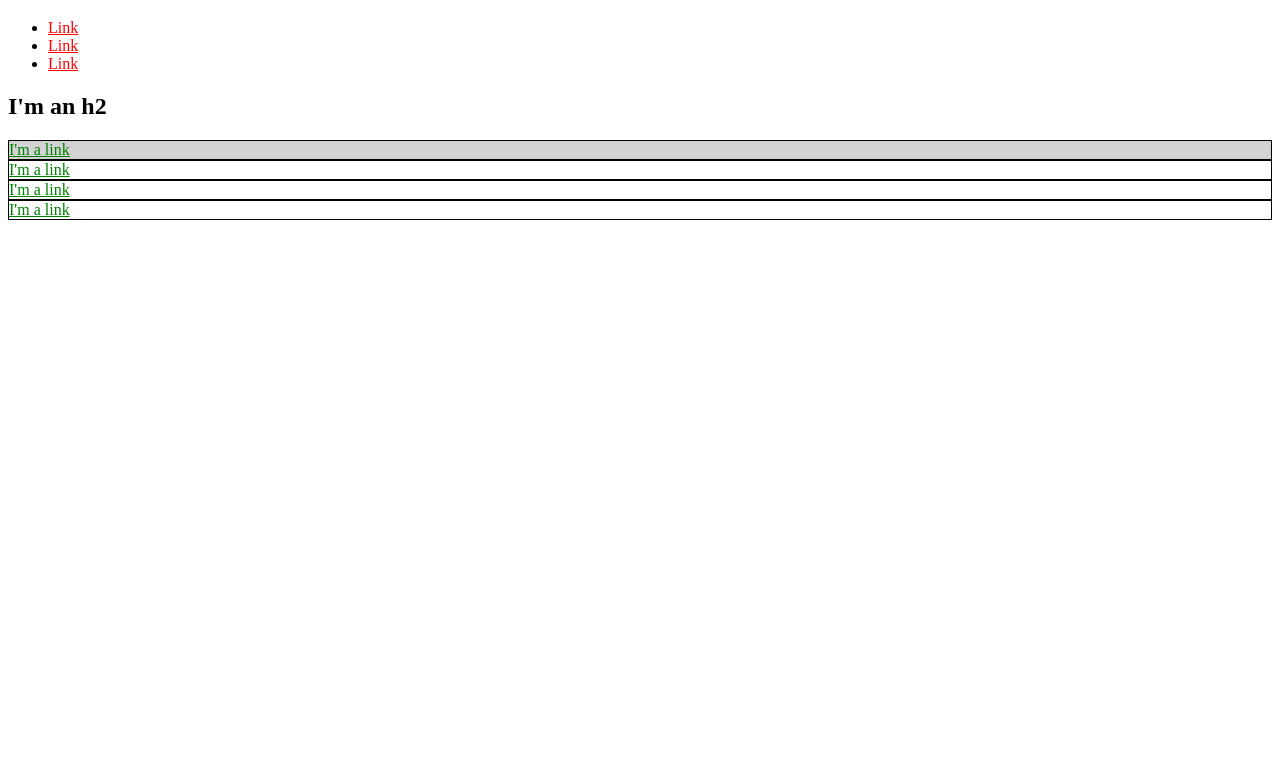
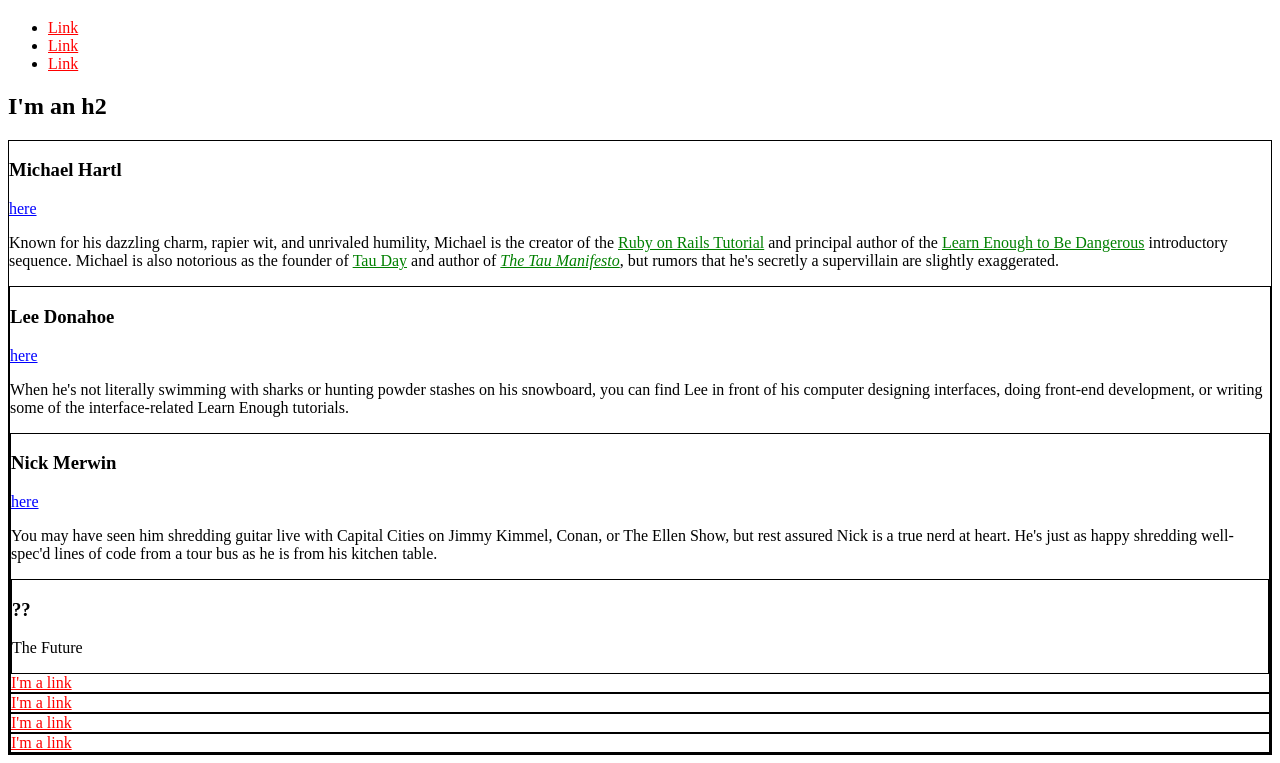
Before and after one commit to pbustard/pbustard.github.io, a plain HTML site: page index.html in a window 1280 px wide. Shown: the part 61-824 px from the top of the page. Before the commit the page ends 800 px from the top, so only its background shows below. Drawn offline with Linux system fonts and the light colour scheme.

Commit message:
Add content and organize styles

```diff
--- a/index.html
+++ b/index.html
@@ -4,16 +4,21 @@
     <title>Test Page: Don't Panic</title>
     <meta charset="utf-8">
     <style>
+      /* GLOBAL STYLES */
       a {
         color: red;
       }
-      #exec-bio {
-         background-color: lightgray;
-       }
+
+      /* SOCIAL STYLES */
+      .social-link {
+        color: blue;
+      }
+
+      /* BIO STYLES */
        .bio-box {
           border: 1px solid black;
        }
-       .bio-box a {
+       .bio-copy a {
           color: green;
        }
     </style>
@@ -32,7 +37,54 @@
       </li>
     </ul>
     <h2>I'm an h2</h2>
-    <div id="exec-bio" class="bio-box">
+    <div class="bio-box ">
+      <h3>Michael Hartl</h3>
+      <a href="https://twitter.com/mhartl" class="social-link">here</a>
+      <div class="bio-copy">
+      <p>
+        Known for his dazzling charm, rapier wit, and unrivaled humility,
+        Michael is the creator of the
+        <a href="https://www.railstutorial.org/">Ruby on Rails
+        Tutorial</a> and principal author of the
+        <a href="https://learnenough.com/">
+        Learn Enough to Be Dangerous</a> introductory sequence. Michael
+        is also notorious as the founder of
+        <a href="http://tauday.com/">Tau Day</a> and author of
+        <a href="http://tauday.com/tau-manifesto"><em>The Tau
+        Manifesto</em></a>, but rumors that he's secretly a supervillain
+        are slightly exaggerated.
+      </p>
+    </div>
+    <div class="bio-box">
+      <h3>Lee Donahoe</h3>
+      <a href="https://twitter.com/leedonahoe" class="social-link">here</a>
+      <div class="bio-copy">
+       <p>
+        When he's not literally swimming with sharks or hunting powder stashes on
+        his snowboard, you can find Lee in front of his computer designing
+        interfaces, doing front-end development, or writing some of the
+        interface-related Learn Enough tutorials.
+      </p>
+    </div>
+    <div class="bio-box">
+      <h3>Nick Merwin</h3>
+      <a href="https://twitter.com/nickmerwin" class="social-link">here</a>
+      <div class="bio-copy">
+       <p>
+        You may have seen him shredding guitar live with Capital Cities on Jimmy
+        Kimmel, Conan, or The Ellen Show, but rest assured Nick is a true nerd at
+        heart. He's just as happy shredding well-spec'd lines of code from a tour
+        bus as he is from his kitchen table.
+       </p>
+    </div>
+    <div class="bio-box">
+      <h3>??</h3>
+      <p>
+        The Future
+      </p>
+    </div>
+  </body>
+</html>
       <a href="https://example.com/">I'm a link</a>
     </div>
     <div class="bio-box">
@@ -41,7 +93,7 @@
     <div class="bio-box">
       <a href="https://example.com/">I'm a link</a>
     </div>
-    <div class="bio-box">
+    <div class="bio-box alert">
       <a href="https://example.com/">I'm a link</a>
     </div>
   </body>
```
